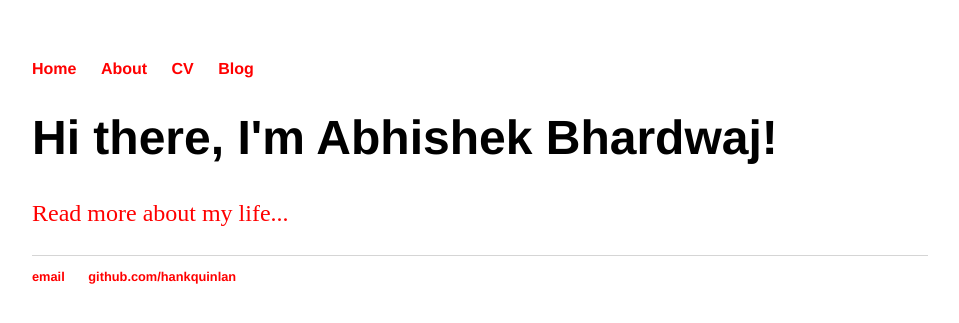
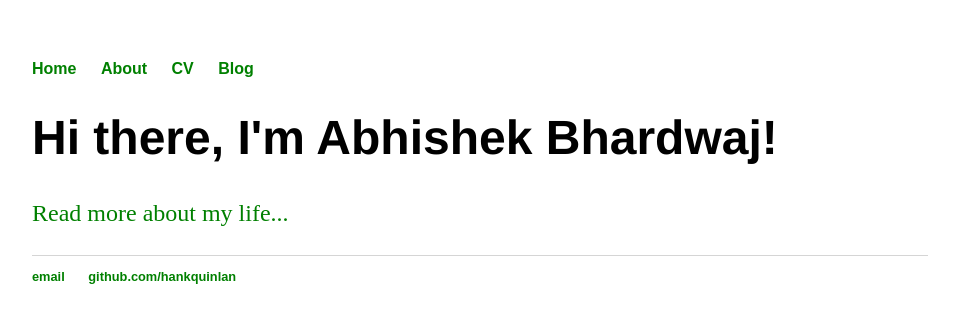
Before and after one commit to abhardwaj1998/abhardwaj1998.github.io, a Jekyll site: the page built from index.html, in a window 1280 px wide. Shown: the top 323 px of the page, without its empty margins (160-1119 px from the left). Built offline with Jekyll 4.4.1, drawn with Linux system fonts in a browser that asks for light colours.

Commit message:
Update main.css

```diff
--- a/css/main.css
+++ b/css/main.css
@@ -3,7 +3,7 @@
     width: 70%;
 }
 nav ul, footer ul {
-    font-family:'Helvetica', 'Arial', 'Sans-Serif';
+    font-family:'Lucida Handwriting', 'Arial', 'Sans-Serif';
     padding: 0px;
     list-style: none;
     font-weight: bold;
@@ -14,7 +14,7 @@
 }
 a {
     text-decoration: none;
-    color: red;
+    color: green;
 }
 a:hover {
     text-decoration: underline;
```
